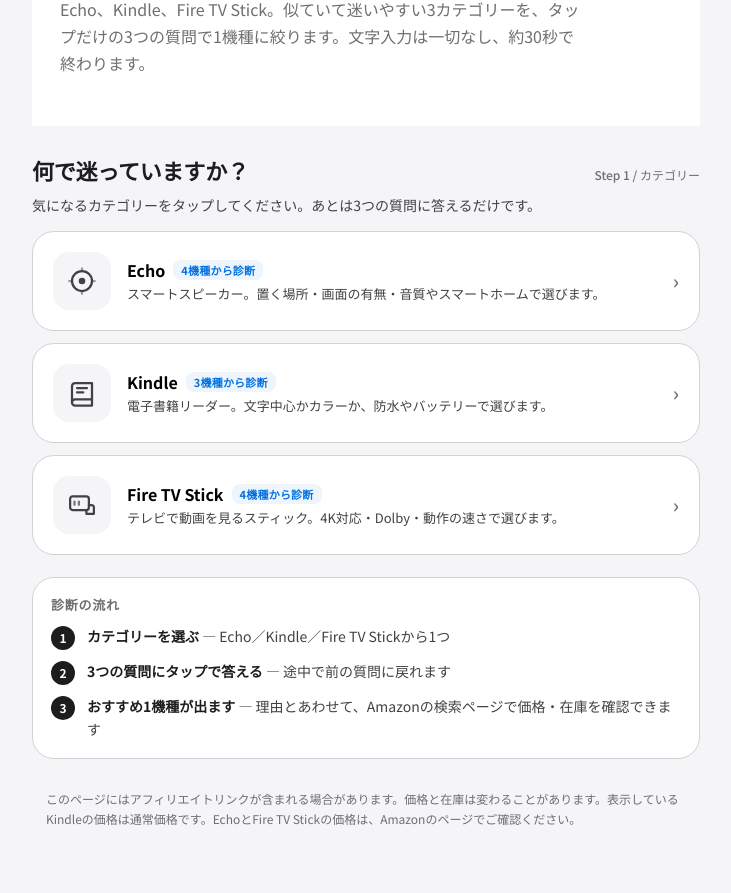
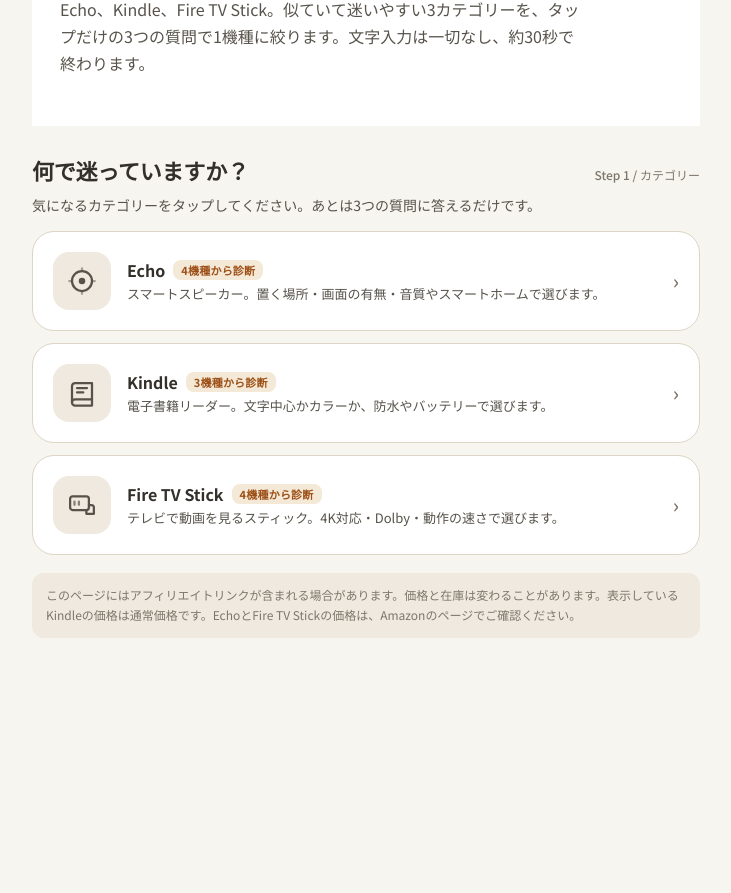
Before and after one commit to koituwasugee/koituwasugee.github.io, a plain HTML site: page shindan/index.html in a window 1280 px wide. Shown: the part 299-1192 px from the top of the page, without its empty margins (274-1005 px from the left). After the commit the page ends 989 px from the top, so only its background shows below. Drawn offline with Linux system fonts and the light colour scheme.

Commit message:
Light warm palette only, remove dark scheme and fine print

```diff
--- a/shindan/index.html
+++ b/shindan/index.html
@@ -11,16 +11,16 @@
 <link href="https://fonts.googleapis.com/css2?family=Noto+Sans+JP:wght@400;500;700;800;900&display=swap" rel="stylesheet">
 <style>
   :root{
-    --bg:#f5f5f7;
+    --bg:#f7f5f0;
     --surface:#ffffff;
-    --surface-2:#f5f5f7;
-    --ink:#1d1d1f;
-    --ink-2:#424245;
-    --ink-3:#6e6e73;
-    --line:#d2d2d7;
-    --accent:#0071e3;
+    --surface-2:#efe9df;
+    --ink:#33302b;
+    --ink-2:#57534b;
+    --ink-3:#7d776b;
+    --line:#ddd5c6;
+    --accent:#9c4f16;
     --accent-ink:#111111;
-    --accent-soft:#eef5fd;
+    --accent-soft:#f4e8d6;
     --black:#131921;
     --black-2:#1e2a36;
     --yellow:#febd69;
@@ -29,21 +29,10 @@
     --radius-lg:22px;
     --radius-md:16px;
     --radius-sm:12px;
-    --shadow:0 2px 12px rgba(0,0,0,.05);
+    --shadow:0 2px 12px rgba(51,48,43,.06);
+    color-scheme:light;
   }
-  @media (prefers-color-scheme: dark){
-    :root{
-      --bg:#000000;
-      --surface:#1d1d1f;
-      --surface-2:#2c2c2e;
-      --ink:#f5f5f7;
-      --ink-2:#aeaeb2;
-      --ink-3:#86868b;
-      --line:#38383a;
-      --accent-soft:#12283f;
-      --shadow:0 10px 30px rgba(0,0,0,.35);
-    }
-  }
+
   *{box-sizing:border-box}
   html{scroll-behavior:smooth}
   body{
@@ -54,14 +43,14 @@
     line-height:1.65;
     -webkit-font-smoothing:antialiased;
   }
-  button{font-family:inherit; cursor:pointer}
+  button{font-family:inherit; cursor:pointer; color:inherit}
   a{color:inherit}
   .wrap{max-width:700px; margin:0 auto; padding:0 16px 40px}
 
   /* ---------- Hero ---------- */
   .hero{
     background:#ffffff;
-    color:#1d1d1f;
+    color:var(--ink);
     margin:0 -16px;
     padding:40px 20px 36px;
     position:relative;
@@ -83,9 +72,9 @@
     font-size:40px; line-height:1.2; font-weight:600; letter-spacing:-.02em;
     margin:20px 0 12px; position:relative; z-index:1;
   }
-  .hero h1 span{color:#86868b}
+  .hero h1 span{color:var(--ink-3)}
   .hero p{
-    margin:0; color:#6e6e73; font-size:16px; line-height:1.7; max-width:520px;
+    margin:0; color:var(--ink-2); font-size:16px; line-height:1.7; max-width:520px;
     position:relative; z-index:1;
   }
 
@@ -114,29 +103,22 @@
   .cat-icon.echo{background:var(--surface-2); color:var(--ink-2)}
   .cat-icon.kindle{background:var(--surface-2); color:var(--ink-2)}
   .cat-icon.fire{background:var(--surface-2); color:var(--ink-2)}
-  @media (prefers-color-scheme: dark){
-    .cat-icon.echo{background:#1f2429; color:#9aa4b2}
-    .cat-icon.kindle{background:#1f2429; color:#9aa4b2}
-    .cat-icon.fire{background:#1f2429; color:#9aa4b2}
-  }
+
   .cat-body{flex:1; min-width:0}
-  .cat-body strong{font-size:16px; font-weight:600; display:flex; align-items:center; gap:8px; flex-wrap:wrap}
+  .cat-body strong{font-size:16px; font-weight:600; color:var(--ink); display:flex; align-items:center; gap:8px; flex-wrap:wrap}
   .cat-body strong em{font-style:normal; font-size:11px; font-weight:600; color:var(--accent); background:var(--accent-soft); padding:2px 8px; border-radius:8px; letter-spacing:.02em}
   .cat-body p{margin:2px 0 0; font-size:13px; color:var(--ink-2); line-height:1.55}
   .cat-arrow{flex:0 0 auto; color:var(--ink-3); font-size:20px; font-weight:500}
 
-  .how{
-    margin-top:22px; background:var(--surface); border:1px solid var(--line); border-radius:var(--radius-lg); padding:16px 18px;
-  }
-  .how h3{margin:0 0 10px; font-size:13px; font-weight:600; letter-spacing:.06em; color:var(--ink-3)}
-  .how ol{margin:0; padding:0; list-style:none; display:grid; gap:10px; counter-reset:step}
-  .how li{display:flex; gap:12px; font-size:14px; color:var(--ink-2); align-items:flex-start}
-  .how li b{
-    flex:0 0 auto; width:24px; height:24px; border-radius:50%; background:var(--ink); color:#fff;
-    display:grid; place-items:center; font-size:12px; margin-top:1px;
-  }
-  @media (prefers-color-scheme: dark){ .how li b{background:var(--accent)} }
-  .how li strong{color:var(--ink)}
+
+
+
+
+
+
+
+
+
 
   .disclaimer{
     margin-top:18px; font-size:12px; line-height:1.7; color:var(--ink-3);
@@ -168,7 +150,7 @@
   }
   .q-label{font-size:11px; font-weight:600; letter-spacing:.02em; color:var(--accent); margin:0 0 6px}
   .q-title{font-size:20px; font-weight:600; line-height:1.4; margin:0 0 4px; letter-spacing:-.01em}
-  .q-hint{font-size:13px; color:var(--ink-3); margin:0 0 16px}
+
   .options{display:grid; gap:10px}
   .option-btn{
     width:100%; text-align:left; background:var(--surface);
@@ -188,7 +170,7 @@
   .option-btn.selected .dot{border-color:var(--accent)}
   .option-btn.selected .dot::after{background:var(--accent)}
   .option-text{flex:1}
-  .option-text strong{font-size:15px; font-weight:600; display:block; line-height:1.4}
+  .option-text strong{font-size:15px; font-weight:600; display:block; line-height:1.4; color:var(--ink)}
   .option-text span{font-size:13px; color:var(--ink-2); display:block; margin-top:1px; line-height:1.5}
   .option-arrow{color:var(--ink-3); font-weight:500}
 
@@ -203,11 +185,11 @@
     overflow:hidden; margin-top:14px; box-shadow:var(--shadow);
   }
   .result-visual{
-    background:#f5f5f7; color:#1d1d1f; padding:32px 24px 28px; position:relative; overflow:hidden;
+    background:var(--surface-2); color:var(--ink); padding:32px 24px 28px; position:relative; overflow:hidden;
   }
   .result-visual .cat-name{font-size:12px; font-weight:600; letter-spacing:.02em; color:var(--accent); margin:0 0 6px; position:relative; z-index:1}
   .result-visual h2{font-size:32px; line-height:1.25; font-weight:600; margin:0; letter-spacing:-.01em; position:relative; z-index:1}
-  .result-visual p{margin:8px 0 0; color:#6e6e73; font-size:15px; position:relative; z-index:1; line-height:1.6}
+  .result-visual p{margin:8px 0 0; color:var(--ink-2); font-size:15px; position:relative; z-index:1; line-height:1.6}
   .result-body{padding:20px}
   .chips{display:flex; flex-wrap:wrap; gap:8px; margin-bottom:18px}
   .chips span{font-size:12px; font-weight:600; background:var(--surface-2); border:1px solid var(--line); padding:6px 10px; border-radius:8px}
@@ -222,7 +204,7 @@
   }
   .price-row small{font-size:11px; font-weight:600; letter-spacing:.02em; color:var(--ink-3); display:block}
   .price-row strong{font-size:24px; font-weight:600; font-variant-numeric:tabular-nums}
-  .price-row .price-note{font-size:12px; color:var(--ink-2); text-align:right; line-height:1.5; max-width:210px}
+
   .amazon-btn{
     display:flex; align-items:center; justify-content:center; gap:8px;
     width:100%; min-height:52px; border-radius:999px;
@@ -231,7 +213,7 @@
   }
   .amazon-btn:hover{filter:brightness(1.03)}
   .amazon-btn:focus-visible{outline:3px solid var(--accent); outline-offset:2px}
-  .amazon-sub{font-size:12px; color:var(--ink-3); text-align:center; margin:8px 0 0; line-height:1.6}
+
   .result-actions{display:grid; gap:10px; margin-top:18px}
   .btn-primary{
     width:100%; min-height:52px; border-radius:999px; border:0;
@@ -318,14 +300,7 @@
       </button>
     </div>
 
-    <div class="how">
-      <h3>診断の流れ</h3>
-      <ol>
-        <li><b>1</b><span><strong>カテゴリーを選ぶ</strong> — Echo／Kindle／Fire TV Stickから1つ</span></li>
-        <li><b>2</b><span><strong>3つの質問にタップで答える</strong> — 途中で前の質問に戻れます</span></li>
-        <li><b>3</b><span><strong>おすすめ1機種が出ます</strong> — 理由とあわせて、Amazonの検索ページで価格・在庫を確認できます</span></li>
-      </ol>
-    </div>
+
 
     <p class="disclaimer">このページにはアフィリエイトリンクが含まれる場合があります。価格と在庫は変わることがあります。表示しているKindleの価格は通常価格です。EchoとFire TV Stickの価格は、Amazonのページでご確認ください。</p>
   </section>
@@ -342,10 +317,10 @@
     <div class="q-card">
       <p class="q-label" id="qLabel">Question 1</p>
       <h2 class="q-title" id="qTitle"></h2>
-      <p class="q-hint" id="qHint"></p>
+
       <div class="options" id="options"></div>
     </div>
-    <p class="disclaimer" style="margin-top:14px">このページにはアフィリエイトリンクが含まれる場合があります。価格と在庫は変わることがあります。</p>
+
   </section>
 
   <!-- ================= RESULT ================= -->
@@ -373,14 +348,14 @@
             <small id="rPriceLabel">通常価格</small>
             <strong id="rPrice"></strong>
           </div>
-          <p class="price-note" id="rPriceNote"></p>
+
         </div>
 
         <a class="amazon-btn" id="rAmazon" href="#" target="_blank" rel="noopener noreferrer">
           Amazon.co.jpでこの機種を見る
           <svg width="18" height="18" viewBox="0 0 24 24" fill="none" stroke="currentColor" stroke-width="2.4" stroke-linecap="round" stroke-linejoin="round" aria-hidden="true"><path d="M7 17L17 7M9 7h8v8"/></svg>
         </a>
-        <p class="amazon-sub">Amazon.co.jpの検索結果ページが開きます。セール価格は11月27日0時から表示されます。</p>
+
 
         <div class="result-actions">
           <button class="btn-primary" id="restartBtn" type="button">もう一度診断する</button>
@@ -641,7 +616,7 @@
     document.getElementById("progressBar").style.width = Math.round(((state.step + 1) / data.questions.length) * 100) + "%";
     document.getElementById("qLabel").textContent = "Question " + (state.step + 1) + " — " + data.label.toUpperCase();
     document.getElementById("qTitle").textContent = q.title;
-    document.getElementById("qHint").textContent = q.hint || "";
+
 
     var backBtn = document.getElementById("backBtn");
     backBtn.textContent = state.step === 0 ? "← カテゴリーに戻る" : "← 前の質問に戻る";
@@ -720,16 +695,16 @@
 
     var priceEl = document.getElementById("rPrice");
     var priceLabel = document.getElementById("rPriceLabel");
-    var priceNote = document.getElementById("rPriceNote");
+
     if (r.price){
       priceLabel.textContent = "通常価格";
       priceEl.textContent = r.price;
-      priceNote.textContent = "セール価格は11月27日から表示されます。";
+
     } else {
       priceLabel.textContent = "価格について";
       priceEl.textContent = "Amazonで確認";
       priceEl.style.fontSize = "18px";
-      priceNote.textContent = "価格はAmazonのページで確認してください。セール価格は11月27日から表示されます。";
+
     }
     if (r.price){ priceEl.style.fontSize = ""; }
 
```
